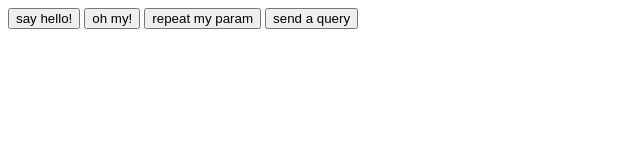
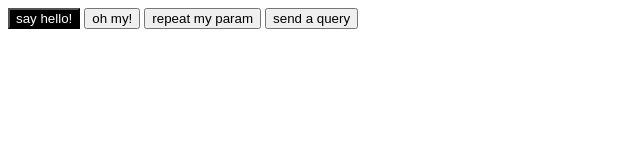
Before and after one commit to natemitch11/js-requests-lab, a website: page client/index.html in a window 1280 px wide. Both pictures are taken after a click on the button "say hello!". Shown: the whole page, without its empty margins (0-640 px from the left). Drawn offline with nearby package versions, Linux system fonts and the light colour scheme.

Commit message:
finalized lab

```diff
--- /dev/null
+++ b/client/index.css
@@ -0,0 +1,4 @@
+.dark-button {
+    background-color: black;
+    color: white;
+}
--- a/client/index.html
+++ b/client/index.html
@@ -5,6 +5,7 @@
     <meta http-equiv="X-UA-Compatible" content="IE=edge">
     <meta name="viewport" content="width=device-width, initial-scale=1.0">
     <title>Requests in JS lab!</title>
+    <link rel="stylesheet" href="./index.css">
     <script src="https://cdnjs.cloudflare.com/ajax/libs/axios/0.21.1/axios.min.js"></script>
     <script src="./script.js" defer></script>
     <style>
--- a/client/script.js
+++ b/client/script.js
@@ -10,7 +10,7 @@
 */
 
 // CODE HERE
-
+let sayHelloButton = document.querySelector('#say-hello-button')
 
 // PROBLEM 2
 /*
@@ -20,7 +20,12 @@
 */
 
 // CODE HERE
+function changeButton(e) {
+    e.preventDefault();
+    sayHelloButton.classList.add("dark-button")
+}
 
+sayHelloButton.addEventListener("mouseover", changeButton)
 
 // PROBLEM 3
 /*
```
